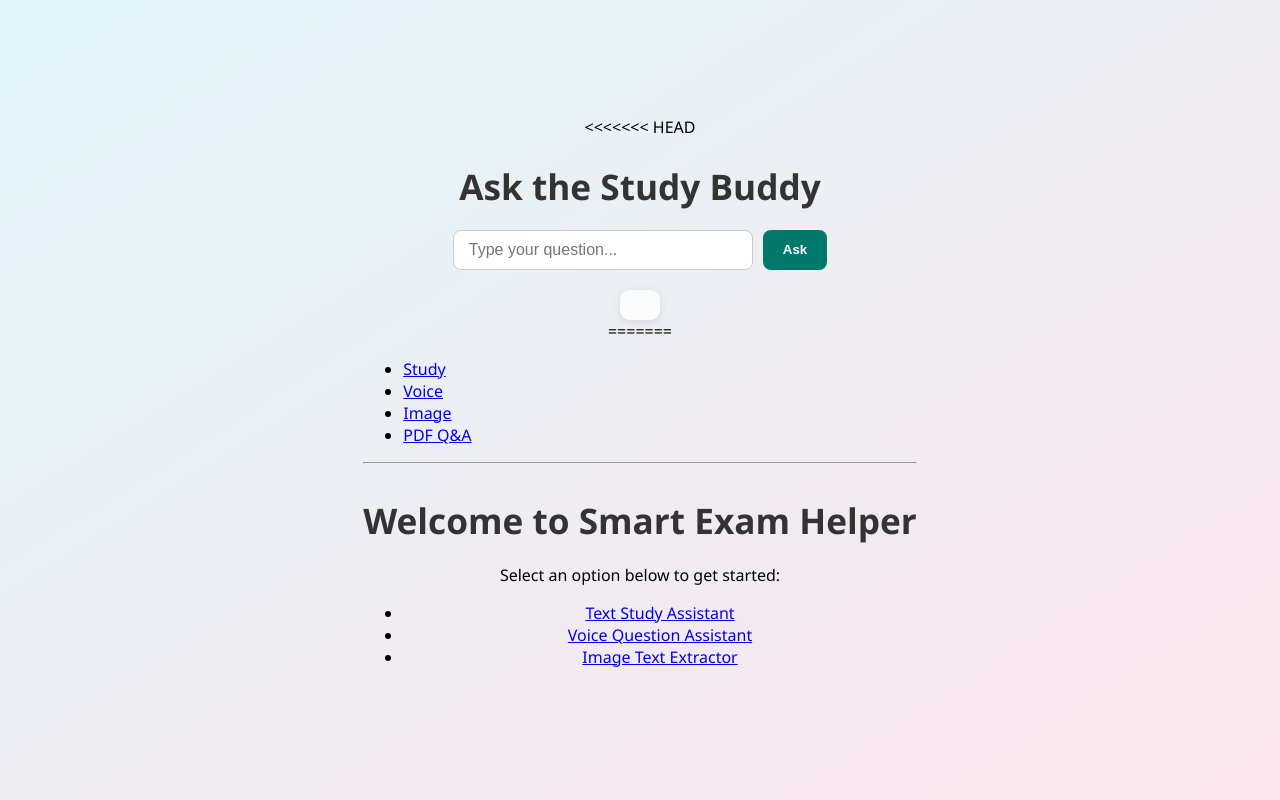
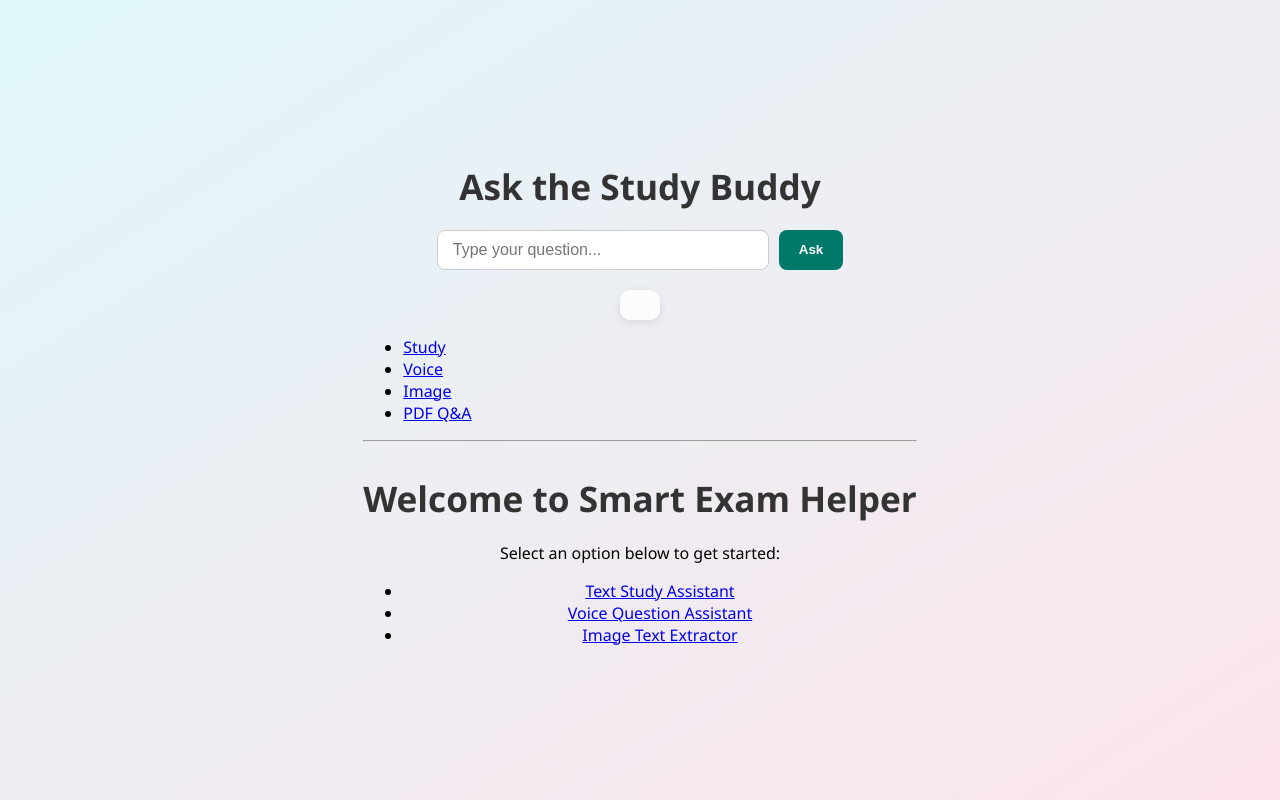
Before and after one commit to ttembani/Study_buddy, a Python web app: template templates/index.html in a window 1280 px wide. Run offline with Jinja, Linux system fonts and the light colour scheme; the template is opened without the code that fills it, so the values that code supplies are empty.

Commit message:
Update index.html

```diff
--- a/templates/index.html
+++ b/templates/index.html
@@ -1,4 +1,3 @@
-<<<<<<< HEAD
 
 <!DOCTYPE html>
 <html>
@@ -28,7 +27,7 @@
     </script>
 </body>
 </html>
-=======
+
 {% extends "base.html" %}
 
 {% block content %}
@@ -77,4 +76,3 @@
 </body>
 
 </html>
->>>>>>> 93f3c2631af7d5ae6ac5f2e3f00e602294eac5ba
```
